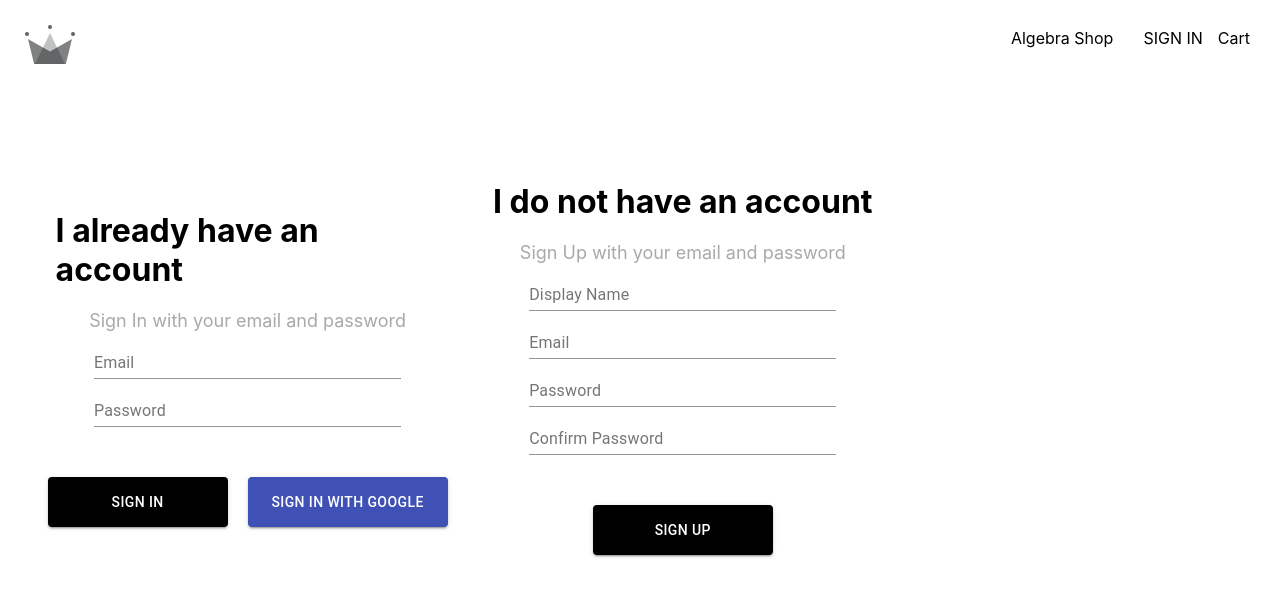
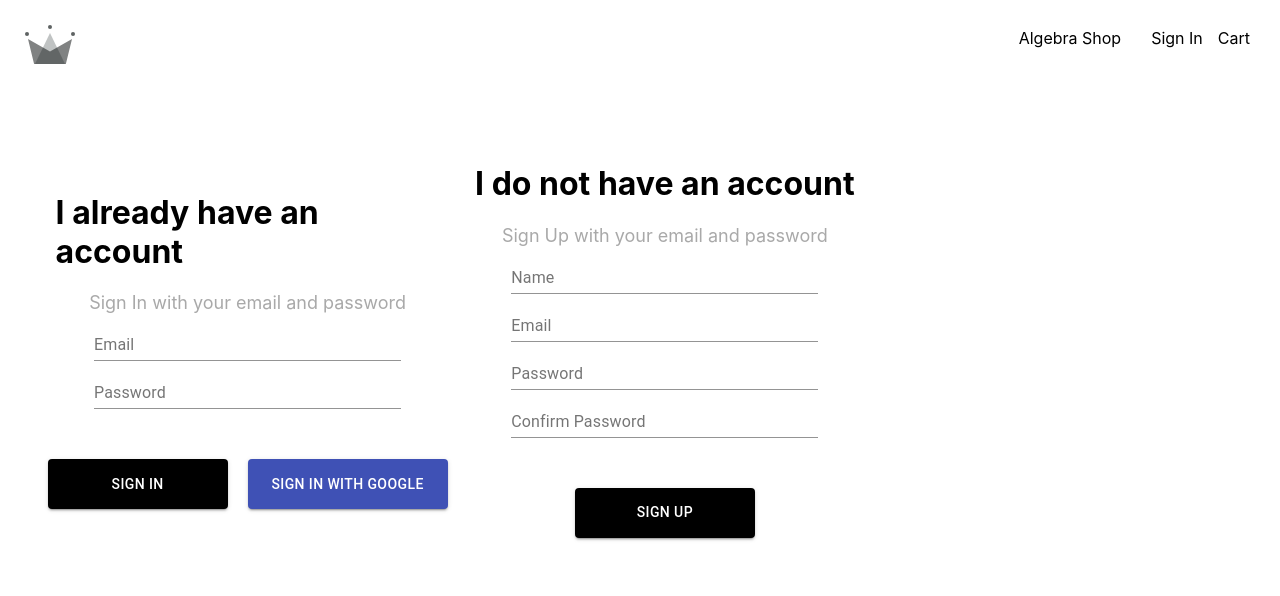
Before and after one commit to Abdullah12has/ecommerce-shop, a React (Create React App) app: page /signin in a window 1280 px wide. Shown: the top 596 px of the page. Built offline with nearby package versions, Linux system fonts and the light colour scheme; no server answers.

Commit message:
Sign Up part complete

```diff
--- a/src/App.js
+++ b/src/App.js
@@ -4,7 +4,7 @@ import Header from "./components/header/Header";
 import Home from "./screens/Home";
 import Shop from "./screens/Shop";
 import SignIn from "./screens/SignIn";
-import { auth } from "./firebase/firebase.setup";
+import { auth, createUserProfileDoc } from "./firebase/firebase.setup";
 
 export default class App extends Component {
   constructor() {
@@ -17,8 +17,19 @@ export default class App extends Component {
   DeAuth = null;
 
   componentDidMount() {
-    this.DeAuth = auth.onAuthStateChanged((u) => {
-      this.setState({ user: u });
+    this.DeAuth = auth.onAuthStateChanged(async (userAuth) => {
+      if (userAuth) {
+        const userReference = await createUserProfileDoc(userAuth);
+        userReference.onSnapshot((snapShot) => {
+          this.setState({
+            user: {
+              id: snapShot.id,
+              ...snapShot.data(),
+            },
+          });
+        });
+      }
+      this.setState({ user: userAuth });
     });
   }
 
--- a/src/components/header/Header.js
+++ b/src/components/header/Header.js
@@ -14,9 +14,9 @@ const Header = ({user}) => (
       <Link className="htitle" to='/shop' >Algebra Shop</Link>
       {
         user ?
-        <Link onClick={()=>auth.signOut()} className="htitle" to=''>SIGN OUT</Link>
+        <Link onClick={()=>auth.signOut()} className="htitle" to=''>Sign Out</Link>
         :
-        <Link className="htitle" to='/signin'>SIGN IN</Link>
+        <Link className="htitle" to='/signin'>Sign In</Link>
 
       }
 
--- /dev/null
+++ b/src/components/signin/SignUp.js
@@ -0,0 +1,101 @@
+import React, { Component } from "react";
+import "../../styles/signin.css";
+import Button from "@material-ui/core/Button";
+import TextField from "@material-ui/core/TextField";
+import { auth, createUserProfileDoc } from "../../firebase/firebase.setup";
+
+export default class SignUp extends Component {
+  constructor(props) {
+    super(props);
+    this.state = {
+      name: "",
+      email: "",
+      password: "",
+      confirmPassword: "",
+    };
+  }
+  submitHandler = async (event) => {
+    event.preventDefault();
+    const { name, email, password, confirmPassword } = this.state;
+
+    if (password !== confirmPassword) {
+      alert("Passwords don't match");
+      return;
+    }
+    try {
+      const { user } = await auth.createUserWithEmailAndPassword(
+        email,
+        password
+      );
+      await createUserProfileDoc(user, { displayName:name });
+      this.setState({  name: "",
+      email: "",
+      password: "",
+      confirmPassword: "",})
+    } catch (e) {
+      console.error(e);
+    }
+  };
+
+  changeHandler = (event) => {
+    const { value, name } = event.target;
+    this.setState({ [name]: value });
+    console.log(value);
+  };
+
+  render() {
+    return (
+      <div>
+        <form
+          className="loginForm"
+          noValidate
+          autoComplete="on"
+          onSubmit={this.submitHandler}
+        >
+          <h1>I do not have an account</h1>
+          <span className="subtitleLogin">
+            Sign Up with your email and password
+          </span>
+          <TextField
+            value={this.state.name}
+            onChange={this.changeHandler}
+            name="name"
+            className="logintf"
+            id="standard-basic"
+            label="Name"
+          />
+          <TextField
+            className="logintf"
+            id="standard-basic"
+            label="Email"
+            type="email"
+            name="email"
+            value={this.state.email}
+            onChange={this.changeHandler}
+          />
+          <TextField
+            className="logintf"
+            label="Password"
+            type="password"
+            id="standard-password-input"
+            name="password"
+            value={this.state.password}
+            onChange={this.changeHandler}
+          />
+          <TextField
+            className="logintf"
+            label="Confirm Password"
+            type="password"
+            id="standard-password-input"
+            name="confirmPassword"
+            value={this.state.confirmPassword}
+            onChange={this.changeHandler}
+          />
+          <Button type='submit' className="btn" variant="contained" color="secondary">
+            Sign Up
+          </Button>
+        </form>
+      </div>
+    );
+  }
+}
--- a/src/firebase/firebase.setup.js
+++ b/src/firebase/firebase.setup.js
@@ -20,3 +20,26 @@ p.setCustomParameters({ prompt: "select_account" });
 export const signInWithGoogle = () => auth.signInWithPopup(p);
 
 export default firebase;
+
+export const createUserProfileDoc = async (userAuth, otherData) => {
+  if (!userAuth) {
+    return;
+  }
+  const userRef = firestore.doc(`users/${userAuth.uid}`);
+  const snapShot = await userRef.get();
+  if (!snapShot.exists) {
+    const { displayName, email } = userAuth;
+    const createdAt = new Date();
+    try {
+      await userRef.set({
+        displayName,
+        email,
+        createdAt,
+        ...otherData,
+      });
+    } catch (e) {
+      console.log("error user creation", e.message);
+    }
+  }
+  return userRef;
+};
--- a/src/screens/SignIn.js
+++ b/src/screens/SignIn.js
@@ -3,6 +3,7 @@ import "../styles/signin.css";
 import Button from "@material-ui/core/Button";
 import TextField from "@material-ui/core/TextField";
 import { signInWithGoogle } from "../firebase/firebase.setup";
+import SignUp from "../components/signin/SignUp";
 
 
 export default class SignIn extends Component {
@@ -22,7 +23,7 @@ export default class SignIn extends Component {
   changeHandler = (event) => {
     const { value, name } = event.target;
     this.setState({ [name]: value });
-    console.log(value);
+
   };
 
   render() {
@@ -66,33 +67,9 @@ export default class SignIn extends Component {
           </div>
         </form>
 
-        <form className="loginForm" noValidate autoComplete="on">
-          <h1>I do not have an account</h1>
-          <span className="subtitleLogin">
-            Sign Up with your email and password
-          </span>
-          <TextField
-            className="logintf"
-            id="standard-basic"
-            label="Display Name"
-          />
-          <TextField className="logintf" id="standard-basic" label="Email" />
-          <TextField
-            className="logintf"
-            label="Password"
-            type="password"
-            id="standard-password-input"
-          />
-          <TextField
-            className="logintf"
-            label="Confirm Password"
-            type="password"
-            id="standard-password-input"
-          />
-          <Button className="btn" variant="contained" color="secondary">
-            Sign Up
-          </Button>
-        </form>
+        <SignUp/>
+
+
       </div>
     );
   }
```
